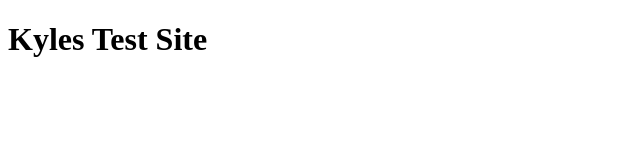
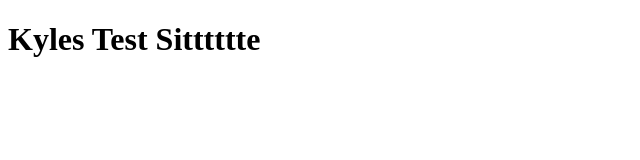
Before and after one commit to kBrothis/kyles-test-site, a plain HTML site: page index.html in a window 1280 px wide. Shown: the whole page, without its empty margins (0-640 px from the left). Drawn offline with Linux system fonts and the light colour scheme.

Commit message:
no message

```diff
--- a/index.html
+++ b/index.html
@@ -5,6 +5,6 @@
     <title></title>
   </head>
   <body>
-    <h1>Kyles Test Site</h1>
+    <h1>Kyles Test Sitttttte</h1>
   </body>
 </html>
```
